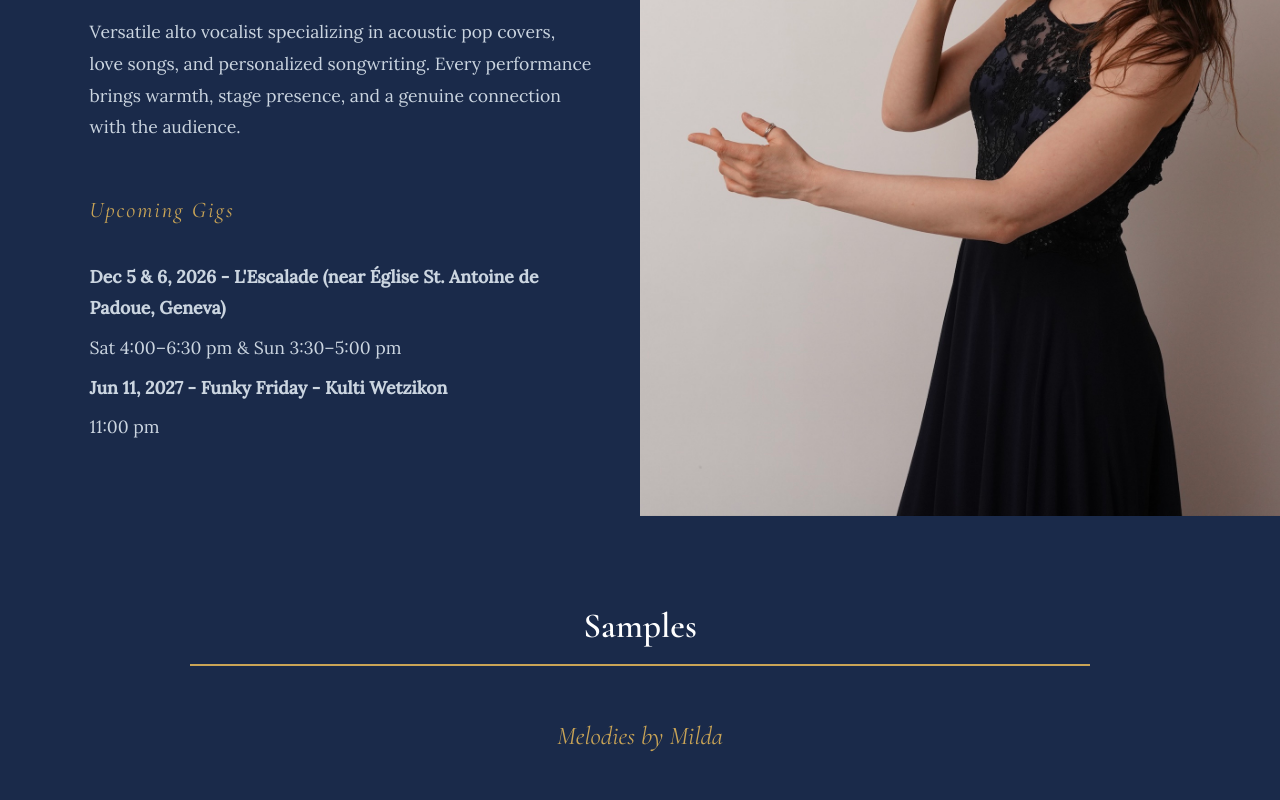
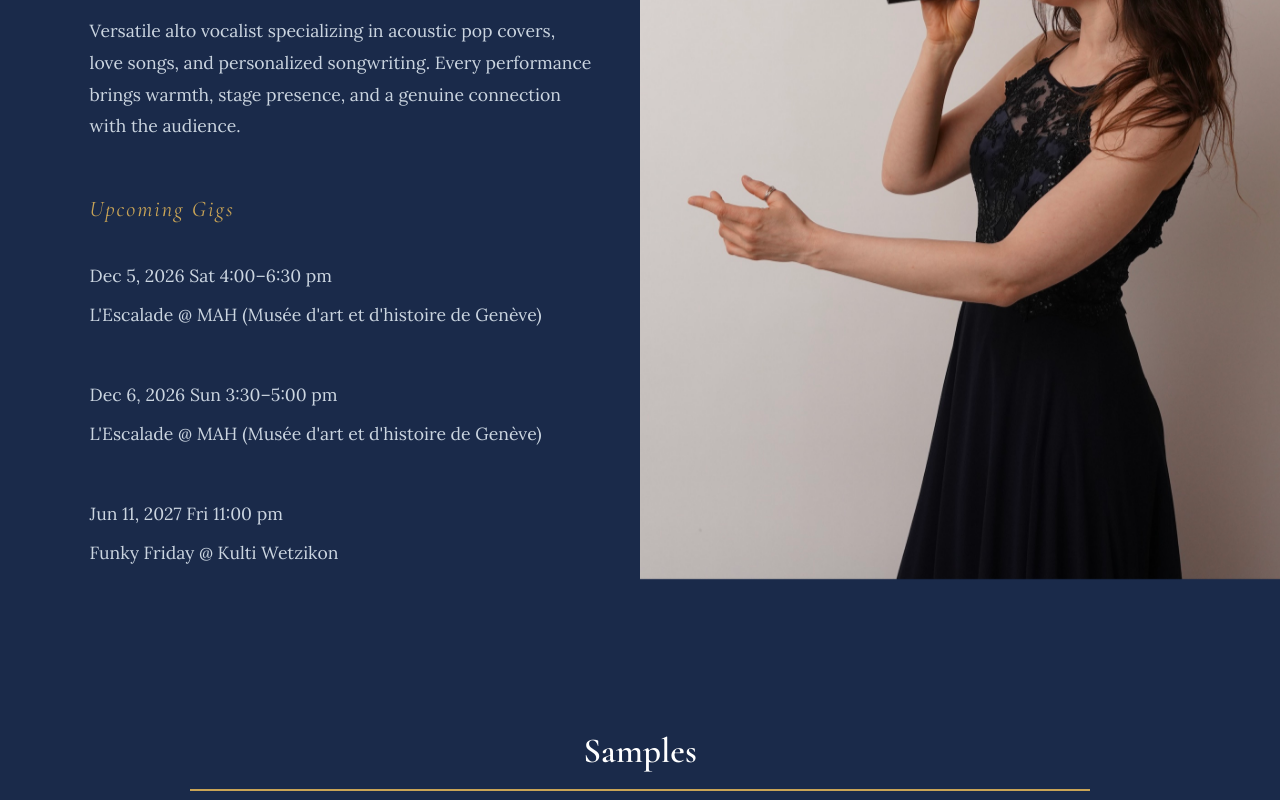
Before and after one commit to mildakveder/mk, a plain HTML site: page index.html in a window 1280 px wide. Shown: the part 297-1097 px from the top of the page. Drawn offline with nearby package versions, Linux system fonts and the light colour scheme.

Commit message:
Update index.html

```diff
--- a/index.html
+++ b/index.html
@@ -928,12 +928,14 @@
                	<p class="intro"> &nbsp </p>
 
                 <p class="tagline">Upcoming Gigs</p>
-                <p class="intro"> <b> Dec 5 & 6, 2026 - L'Escalade (near Église St. Antoine de Padoue, Geneva) </b> </p>
-                <p class="intro"> Sat 4:00–6:30 pm & Sun 3:30–5:00 pm </p>
-
-
-                <p class="intro"> <b> Jun 11, 2027 - Funky Friday - Kulti Wetzikon </b> </p>
-                <p class="intro"> 11:00 pm</p>
+                <p class="intro"> Dec 5, 2026 Sat 4:00–6:30 pm </p>
+                <p class="intro"> L'Escalade @ MAH (Musée d'art et d'histoire de Genève) </p>
+             	<p class="intro"> &nbsp </p>
+                <p class="intro"> Dec 6, 2026 Sun 3:30–5:00 pm </p>
+                <p class="intro"> L'Escalade @ MAH (Musée d'art et d'histoire de Genève) </p>
+				<p class="intro"> &nbsp </p>
+				<p class="intro"> Jun 11, 2027 Fri 11:00 pm </p>
+                <p class="intro"> Funky Friday @ Kulti Wetzikon </p>
 
             </div>
             <div class="home-image">
```
